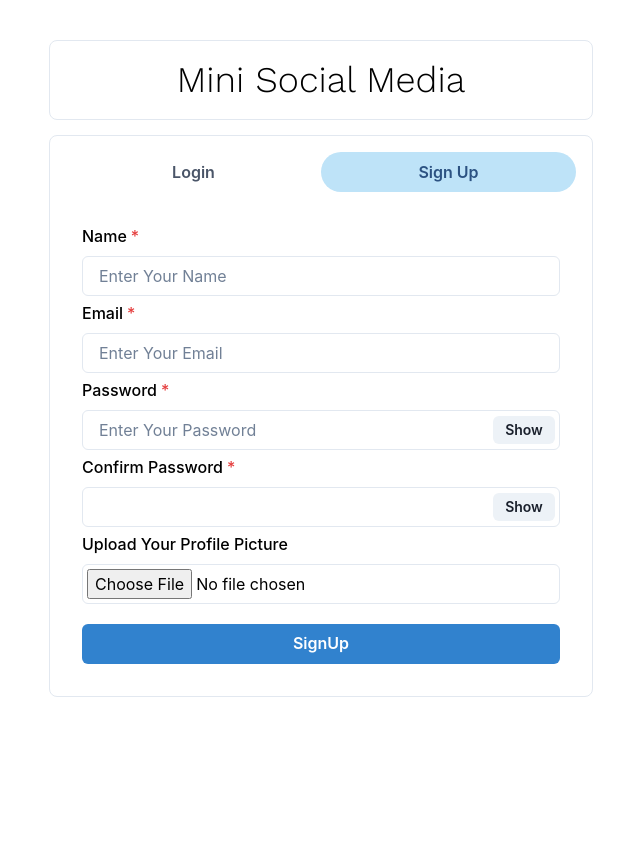
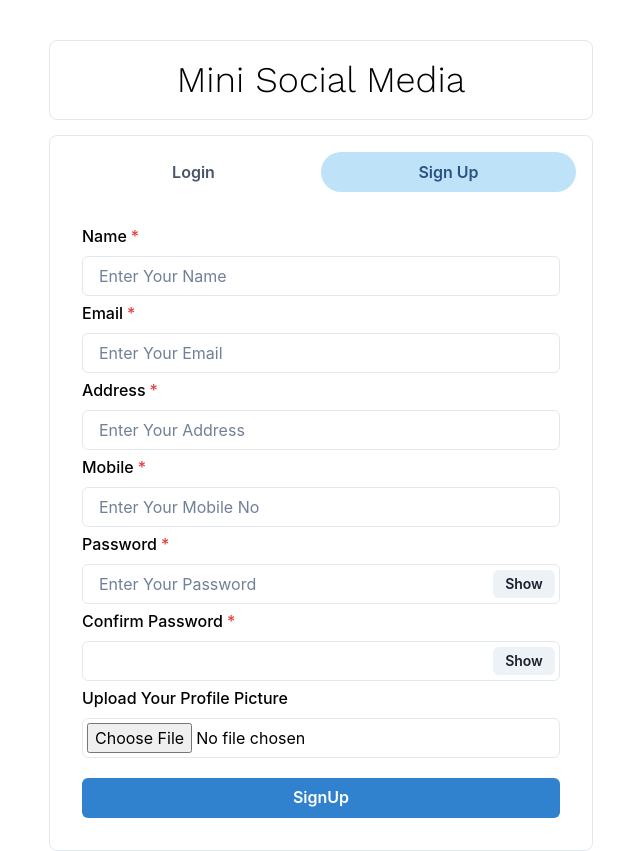
Before and after one commit to mhdyaseen8841/Mini-Social-Media, a React (Create React App) app in the folder client/: page / in a window 1280 px wide. Both pictures are taken after a click on the tab "Sign Up". Shown: the whole page, without its empty margins (319-959 px from the left). Before the commit the page ends 800 px from the top, so only its background shows below. Built offline with nearby package versions, Linux system fonts and the light colour scheme.

Commit message:
update:signup details changed

```diff
--- a/client/src/components/Authentication/Signup.js
+++ b/client/src/components/Authentication/Signup.js
@@ -6,6 +6,8 @@ function Signup() {
     const toast = useToast()
     const Navigate = useNavigate();
     const [name, setName] = useState();
+    const [mob, setMob] = useState();
+    const [address, setAdd] = useState();
     const [email, setEmail] = useState();
     const [confirmpassword, setConfirmpassword] = useState();
     const [password, setPassword] = useState();
@@ -17,7 +19,7 @@ function Signup() {
 
 const submitHandler = async (e) => {
     setLoading(true)
-    if(!name || !email || !password || !confirmpassword ){
+    if(!name || !email || !password || !confirmpassword || !mob || !address){
         toast({
             title: "Fill all the fields! ",
             status: "error",
@@ -44,7 +46,7 @@ const config = {
     },
 
 }
-const {data} = await axios.post("/api/user",{name,email,password,pic},config)
+const {data} = await axios.post("/api/user",{name,email,password,pic,address:address,mobno:mob},config)
 toast({
     title: "Registration Successful! ",
     status: "success",
@@ -86,10 +88,9 @@ if(pic===undefined){
 
     fetch("https://api.cloudinary.com/v1_1/dmgqvkhtp/image/upload",{method:"post",body:data}).then((res)=>res.json()).then((data)=>{
         setPic(data.url.toString());
-        console.log(pic);
+
         setLoading(false)
     }).catch((err)=>{
-        console.log(err)
         setLoading(false)
     })
 }else{
@@ -125,6 +126,25 @@ Email
         placeholder='Enter Your Email'
         onChange={(e)=>setEmail(e.target.value)}/>
     </FormControl>
+
+    <FormControl id='first-name' isRequired>
+        <FormLabel>
+Address
+        </FormLabel>
+        <Input
+        placeholder='Enter Your Address'
+        onChange={(e)=>setAdd(e.target.value)}/>
+    </FormControl>
+
+    <FormControl id='first-name' isRequired>
+        <FormLabel>
+Mobile
+        </FormLabel>
+        <Input
+        placeholder='Enter Your Mobile No'
+        onChange={(e)=>setMob(e.target.value)}/>
+    </FormControl>
+
 
     <FormControl id='Spassword' isRequired>
 
--- a/client/src/components/miscellaneous/ProfileModal.js
+++ b/client/src/components/miscellaneous/ProfileModal.js
@@ -36,7 +36,7 @@ onClick={onOpen}
 
 <Modal size="lg" isCentered isOpen={isOpen} onClose={onClose}>
         <ModalOverlay />
-        <ModalContent h="410px">
+        <ModalContent h="500px">
           <ModalHeader
           fontSize="40px"
           fontFamily="work sans"
@@ -59,6 +59,19 @@ fontFamily="work sans"
 >
   Email: {user.email}
 </Text>
+
+<Text
+          fontSize={{base:"20px",md:"30px"}}
+fontFamily="work sans"
+>
+  Mobile No: {user.mobno}
+</Text>
+<Text
+          fontSize={{base:"10px",md:"20px"}}
+fontFamily="work sans"
+>
+  Address: {user.address}
+</Text>
           </ModalBody>
 
           <ModalFooter>
--- a/client/src/components/miscellaneous/SideDrawer.js
+++ b/client/src/components/miscellaneous/SideDrawer.js
@@ -63,7 +63,6 @@ const { data } = await axios.post(`/api/user/search?search=${search}`, {}, confi
   setLoading(false)
   setSearchResults(data)
 
-  console.log(data);
 }catch(error){
 
   toast({
@@ -108,7 +107,6 @@ const getFriendReq = async () => {
 
     const { data } = await axios.get(`/api/user/friendreq`, config);
     setNotifications(data)
-    console.log(data);
   }catch(err){
     toast({
       title: "Error Occured! ",
@@ -130,7 +128,6 @@ const acceptFriend = async (uid) => {
     }
 
     const { data } = await axios.post(`/api/user/acceptReq`, {id:uid}, config);
-    console.log(data);
     getFriendReq()
     toast({
       title: "New Friend Added ",
@@ -165,7 +162,6 @@ const declineFriend = async (reqid) => {
     }
 
     const { data } = await axios.post(`/api/user/deleteReq`, {reqId:reqid}, config);
-    console.log(data);
     toast({
       title: "Friend Removed ",
       status: "success",
--- a/client/src/components/miscellaneous/SingleProfile.js
+++ b/client/src/components/miscellaneous/SingleProfile.js
@@ -103,6 +103,14 @@ useEffect(() => {
 
 </Text>
 <Text>
+ADDRESS: <b> {selectedFriend.address}</b>
+
+</Text>
+<Text>
+MOB NO: <b> {selectedFriend.mobno}</b>
+
+</Text>
+<Text>
 Email ID: <b> {selectedFriend.email}</b>
 
 </Text>
```
Also changed, not shown: 2 other files (tests, documents, lock files or other folders).
